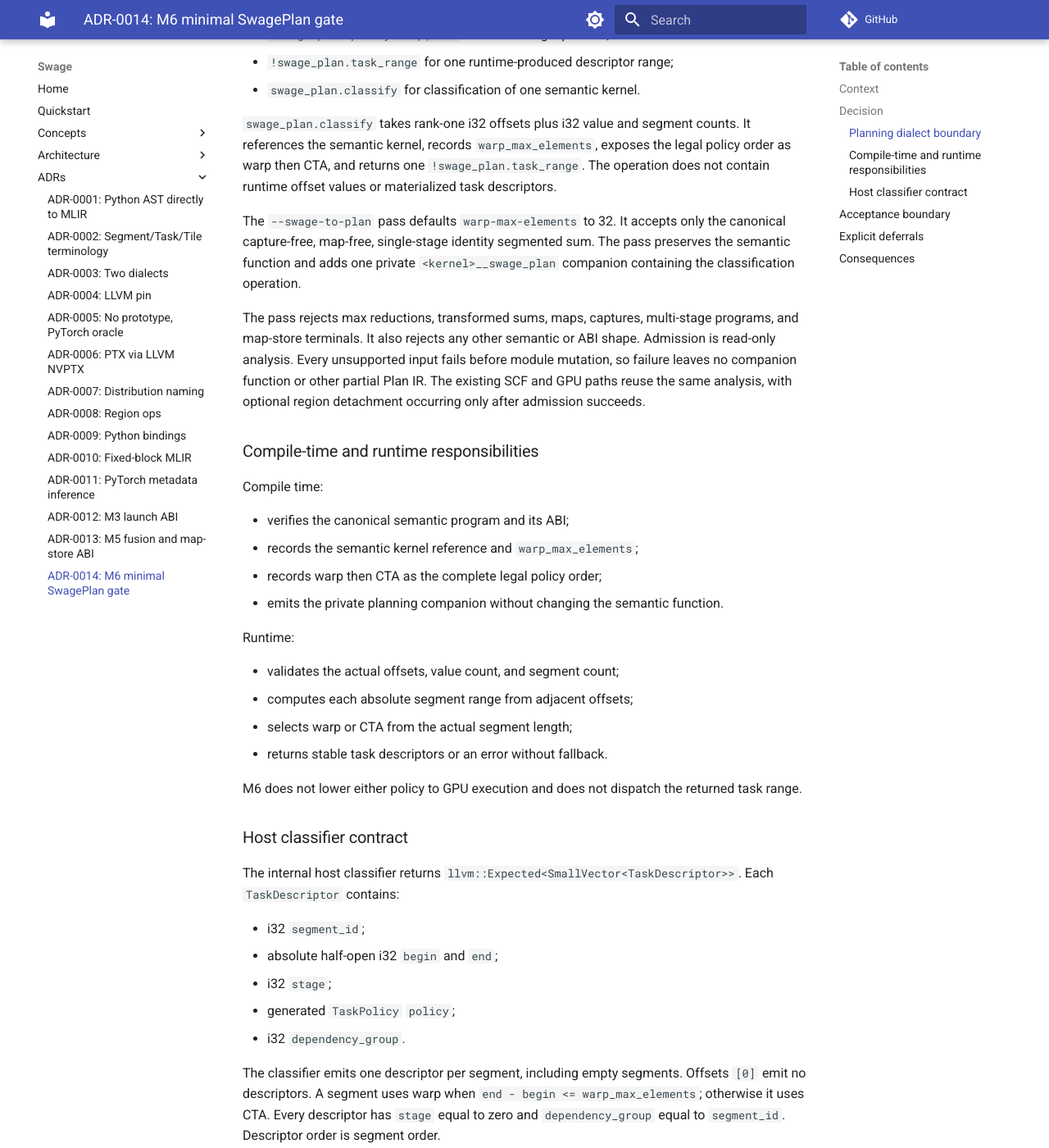
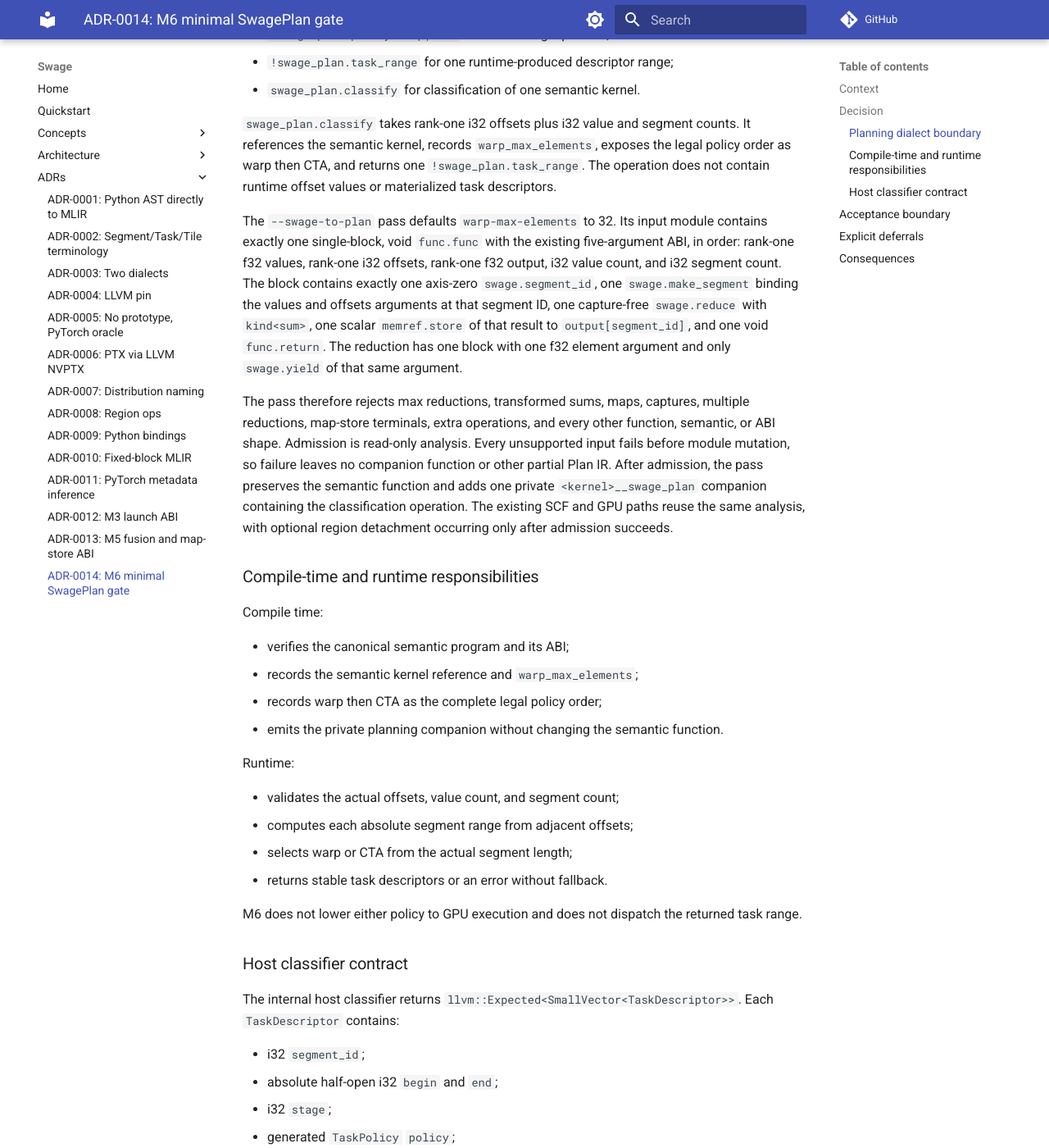
Before and after one commit to abhiksark/swage, an MkDocs documentation site: the page built from docs/adr/ADR-0014-m6-minimal-swage-plan-gate.md, in a window 1280 px wide and 1400 px high, scrolled down 607 px. Shown: the whole window at 82% size. Built offline with MkDocs 1.6.1 and Material for MkDocs 9.7.7, drawn with Linux system fonts in a browser that asks for light colours; comment, search, counter and statistics services are not loaded; some of the changed text lies outside the part shown.

Commit message:
docs(adr): make M6 gate boundaries testable

```diff
--- a/docs/adr/ADR-0014-m6-minimal-swage-plan-gate.md
+++ b/docs/adr/ADR-0014-m6-minimal-swage-plan-gate.md
@@ -29,17 +29,25 @@ the legal policy order as warp then CTA, and returns one
 `!swage_plan.task_range`. The operation does not contain runtime offset values
 or materialized task descriptors.
 
-The `--swage-to-plan` pass defaults `warp-max-elements` to 32. It accepts only
-the canonical capture-free, map-free, single-stage identity segmented sum. The
-pass preserves the semantic function and adds one private
-`<kernel>__swage_plan` companion containing the classification operation.
+The `--swage-to-plan` pass defaults `warp-max-elements` to 32. Its input module
+contains exactly one single-block, void `func.func` with the existing
+five-argument ABI, in order: rank-one f32 values, rank-one i32 offsets,
+rank-one f32 output, i32 value count, and i32 segment count. The block contains
+exactly one axis-zero `swage.segment_id`, one `swage.make_segment` binding the
+values and offsets arguments at that segment ID, one capture-free
+`swage.reduce` with `kind<sum>`, one scalar `memref.store` of that result to
+`output[segment_id]`, and one void `func.return`. The reduction has one block
+with one f32 element argument and only `swage.yield` of that same argument.
 
-The pass rejects max reductions, transformed sums, maps, captures, multi-stage
-programs, and map-store terminals. It also rejects any other semantic or ABI
-shape. Admission is read-only analysis. Every unsupported input fails before
-module mutation, so failure leaves no companion function or other partial Plan
-IR. The existing SCF and GPU paths reuse the same analysis, with optional
-region detachment occurring only after admission succeeds.
+The pass therefore rejects max reductions, transformed sums, maps, captures,
+multiple reductions, map-store terminals, extra operations, and every other
+function, semantic, or ABI shape. Admission is read-only analysis. Every
+unsupported input fails before module mutation, so failure leaves no companion
+function or other partial Plan IR. After admission, the pass preserves the
+semantic function and adds one private `<kernel>__swage_plan` companion
+containing the classification operation. The existing SCF and GPU paths reuse
+the same analysis, with optional region detachment occurring only after
+admission succeeds.
 
 ### Compile-time and runtime responsibilities
 
@@ -71,15 +79,20 @@ The internal host classifier returns
 - generated `TaskPolicy` `policy`;
 - i32 `dependency_group`.
 
-The classifier emits one descriptor per segment, including empty segments.
-Offsets `[0]` emit no descriptors. A segment uses warp when
+Valid metadata has a nonnegative i32 value count, segment count, and
+`warp_max_elements`. Offsets are nonnegative signed i32 values, contain exactly
+`segment_count + 1` entries, start at zero, are nondecreasing, and end no later
+than the value count. The entry-count relationship is checked in a wider type
+before addition, and every range length and descriptor field is computed in a
+wider type and checked before conversion to i32.
+
+Validation completes before descriptor construction. The classifier then
+emits one descriptor per segment, including empty segments. Offsets `[0]` with
+a zero segment count emit no descriptors. A segment uses warp when
 `end - begin <= warp_max_elements`; otherwise it uses CTA. Every descriptor has
 `stage` equal to zero and `dependency_group` equal to `segment_id`. Descriptor
-order is segment order.
-
-Malformed metadata or metadata that cannot be represented by the required i32
-fields returns an error. Rejection produces no descriptors and does not fall
-back to another policy or backend.
+order is segment order. Any violation returns an error with no descriptors and
+does not fall back to another policy or backend.
 
 ## Acceptance boundary
 
```
Also changed, not shown: other parts of docs/adr/ADR-0014-m6-minimal-swage-plan-gate.md (+1 -1 lines).
